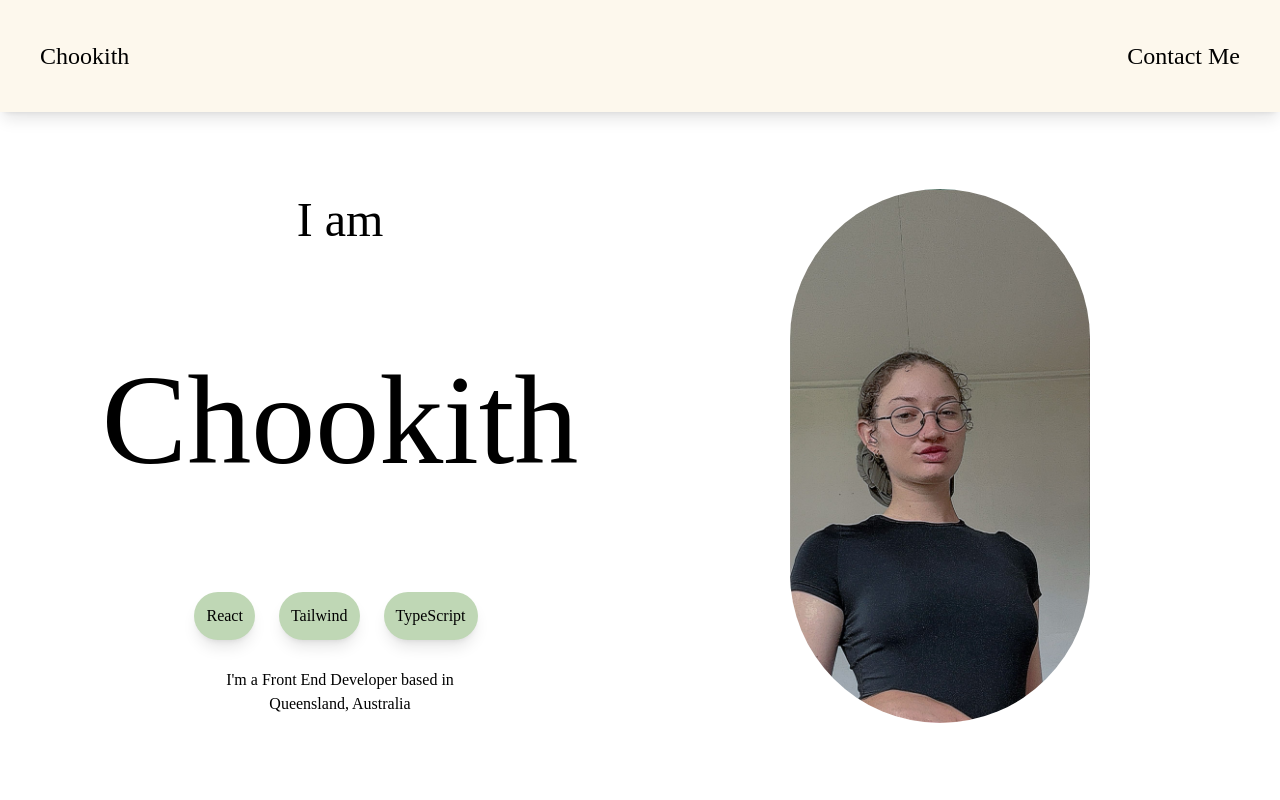
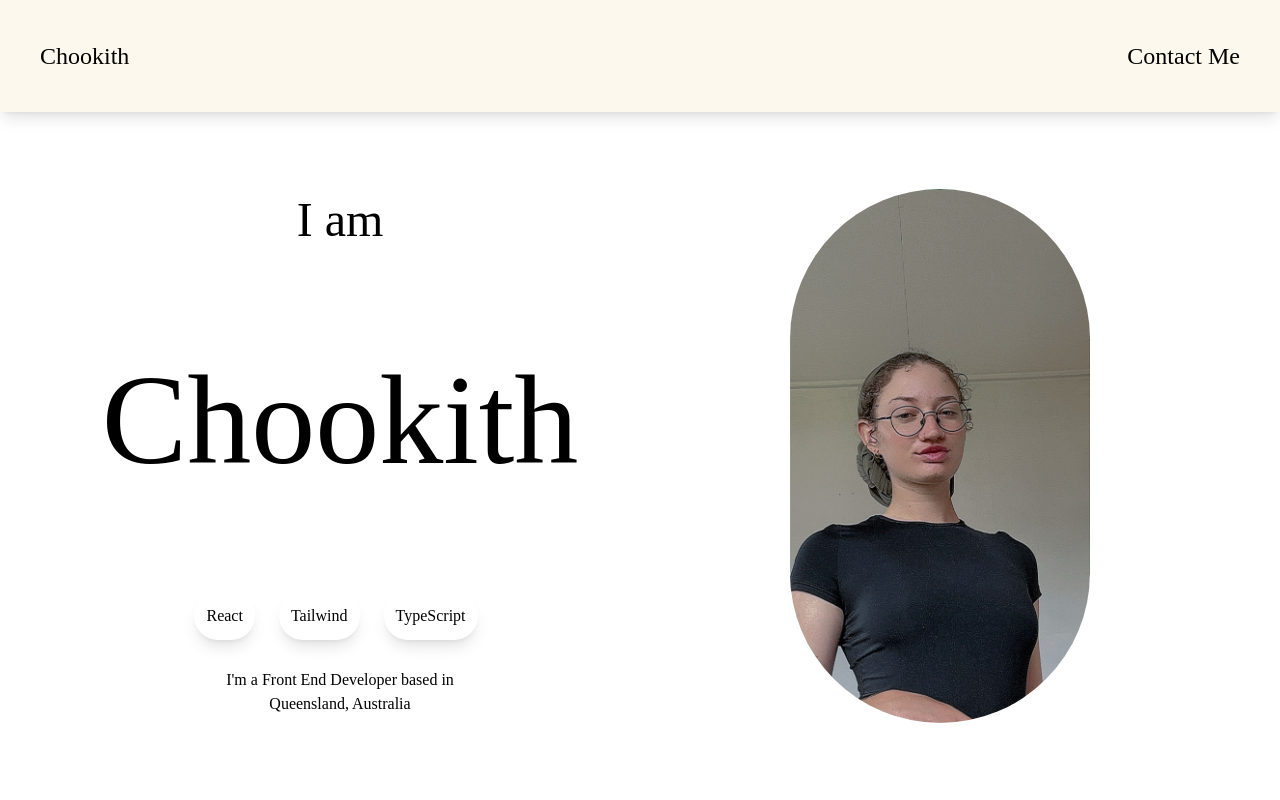
Before and after one commit to Chookith/Chookith-Portfolio, a Next.js app in the folder chookith-portfolio/: page / in a window 1280 px wide. Shown: the top 800 px of the page. Built offline with nearby package versions, Linux system fonts and the light colour scheme.

Commit message:
dark mode start

```diff
--- a/chookith-portfolio/tailwind.config.ts
+++ b/chookith-portfolio/tailwind.config.ts
@@ -33,12 +33,16 @@ const config: Config = {
         bounce: "bounce 2s ease ",
       },
       colors: {
+        //light
+        ashBlue: "#9BBAB2",
+        teaGreen: "#BFD7B5",
+        summerGreen: "#E7EFC5",
+        sunlightYellow: "#F2DDA4",
+        cream: "#FDF8ED",
+        //dark
         midnightpurple: "#413C58",
-        ashblue: "#9BBAB2",
-        teagreen: "#BFD7B5",
-        summergreen: "#E7EFC5",
-        sunlightyellow: "#F2DDA4",
-        cream: "#FDF8ED",
+        mossGreen: "#606C38",
+        tigerEyeOrange: "#BC6C25",
       },
     },
   },
```
